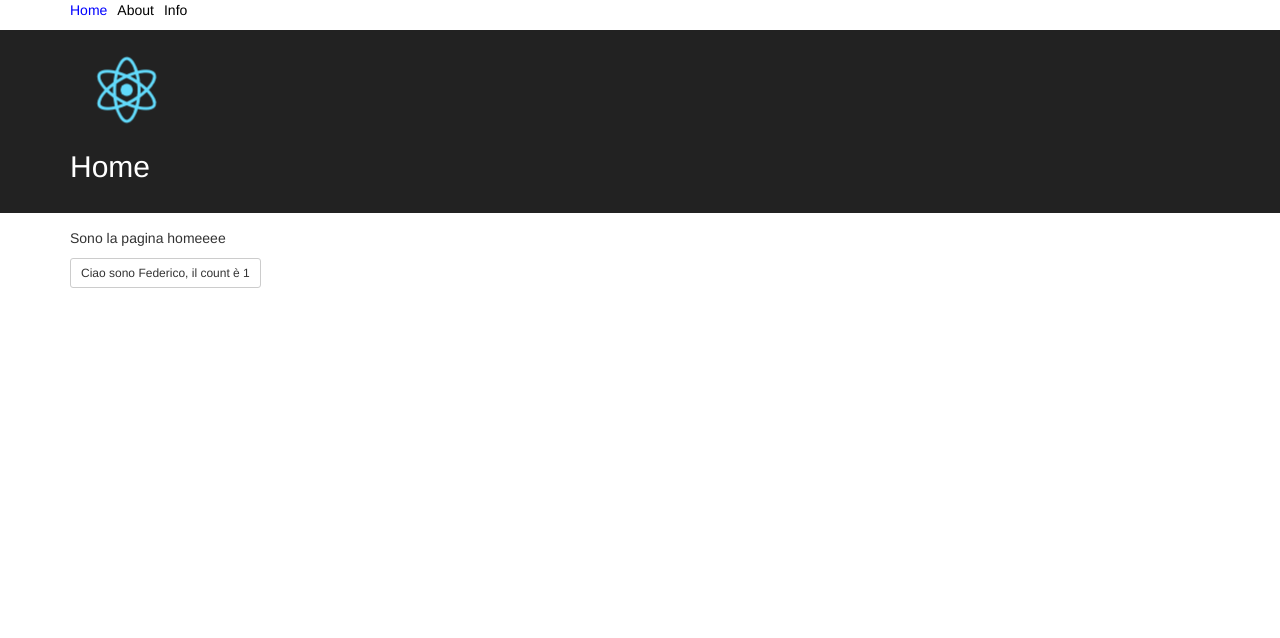
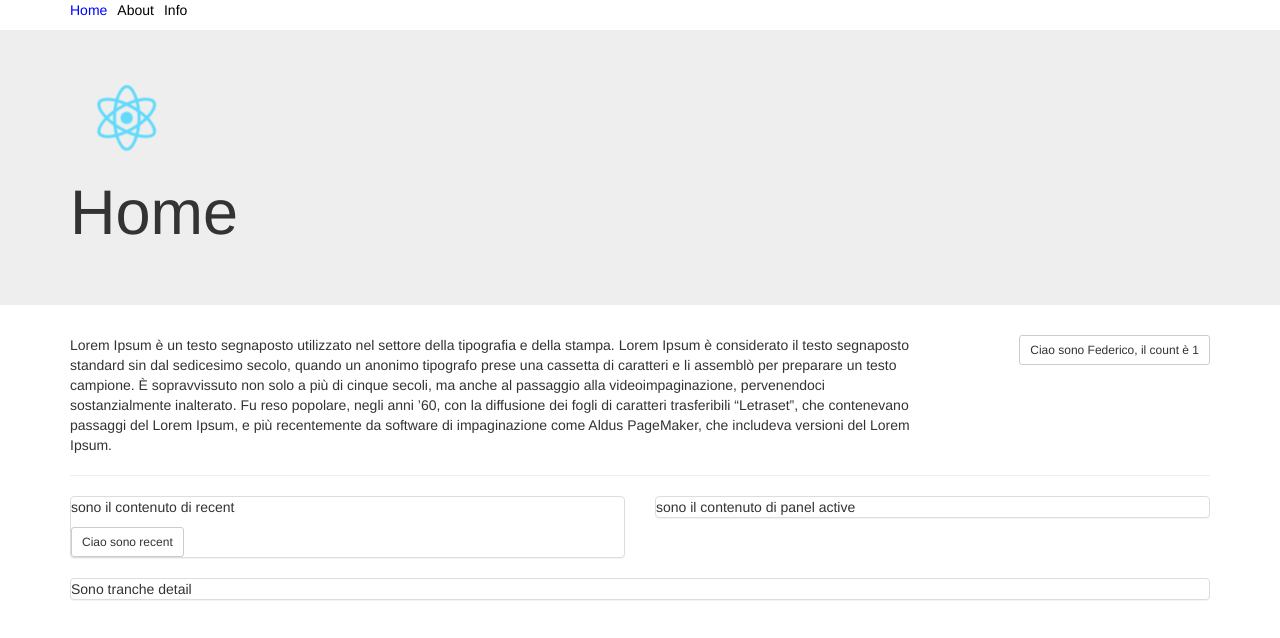
Before and after one commit to fbonomi/react-tutorial, a React (Create React App) app: page /info in a window 1280 px wide. Shown: the top 638 px of the page. Built offline with nearby package versions, Linux system fonts and the light colour scheme.

Commit message:
impostazione homepage

```diff
--- a/src/index.js
+++ b/src/index.js
@@ -1,7 +1,7 @@
 import React from 'react';
 import ReactDOM from 'react-dom';
 import { Router, Route, hashHistory } from 'react-router'
-import App from './pages/App/App';
+import App from './pages/App/Home';
 import About from './pages/About/About';
 import Info from './pages/Info/Info';
 
--- a/src/layouts/Base/Base.js
+++ b/src/layouts/Base/Base.js
@@ -1,6 +1,7 @@
 import React, { Component } from 'react';
 import logo from './logo.svg';
 import Navigation from '../../components/Navigation/Navigation';
+import Jumbotron from 'react-bootstrap/lib/Jumbotron';
 
 import './Base.css';
 
@@ -9,12 +10,12 @@ class Base extends Component {
         return (
             <div>
                 <Navigation menuItem={this.props.menuItem} />
-                <div className="App-header">
+                <Jumbotron>
                     <div className="container">
                         <img src={logo} className="App-logo" alt="logo" />
-                        <h2 title={this.props.title}>{this.props.title}</h2>
+                        <h1 title={this.props.title}>{this.props.title}</h1>
                     </div>
-                </div>
+                </Jumbotron>
                 <div className="container">
                     {this.props.children}
                 </div>
--- /dev/null
+++ b/src/pages/App/Active/Active.js
@@ -0,0 +1,34 @@
+import React, { Component } from 'react';
+import Panel from 'react-bootstrap/lib/Panel';
+
+class Active extends Component {
+
+    /*constructor(props) {
+        super(props);
+        this.state = {
+            name: 'Federico',
+            count: 1,
+        };
+
+        // This binding is necessary to make `this` work in the callback
+        this.handleClick = this.handleClick.bind(this);
+    }
+
+    handleClick() {
+        this.setState(prevState => ({
+            //name: prevState.name + 'AAAA',
+            count: (prevState.count + 1),
+        }));
+    }*/
+
+    render() {
+        return (
+            <Panel header="Active">
+                sono il contenuto di panel active
+            </Panel>
+        );
+    }
+
+}
+
+export default Active;
--- a/src/pages/App/App.js
+++ /dev/null
@@ -1,41 +0,0 @@
-import React, { Component } from 'react';
-import './App.css';
-import BaseLayout from '../../layouts/Base/Base';
-import Button from 'react-bootstrap/lib/Button';
-
-class App extends Component {
-
-    constructor(props) {
-        super(props);
-        this.state = {
-            name: 'Federico',
-            count: 1,
-        };
-
-        // This binding is necessary to make `this` work in the callback
-        this.handleClick = this.handleClick.bind(this);
-    }
-
-    handleClick() {
-        this.setState(prevState => ({
-            //name: prevState.name + 'AAAA',
-            count: (prevState.count + 1),
-        }));
-    }
-
-    render() {
-        return (
-            <div className="foooooo">
-                <BaseLayout title="Home" menuItem="home">
-                <p>Sono la pagina homeeee</p>
-                <Button bsStyle={ this.state.count%2===0 ? 'success' : 'default' } bsSize="small" onClick={this.handleClick}>
-                    Ciao sono { this.state.name }, il count è { this.state.count }
-                </Button>
-            </BaseLayout>
-        </div>
-        );
-    }
-
-}
-
-export default App;
--- /dev/null
+++ b/src/pages/App/Home.js
@@ -0,0 +1,64 @@
+import React, { Component } from 'react';
+import './Home.css';
+import BaseLayout from '../../layouts/Base/Base';
+
+import Recent from './Recent/Recent';
+import Active from './Active/Active';
+import TrancheDetail from './TrancheDetail/TrancheDetail';
+
+import Row from 'react-bootstrap/lib/Row';
+import Col from 'react-bootstrap/lib/Col';
+import Button from 'react-bootstrap/lib/Button';
+
+class App extends Component {
+
+    constructor(props) {
+        super(props);
+        this.state = {
+            name: 'Federico',
+            count: 1,
+        };
+
+        // This binding is necessary to make `this` work in the callback
+        this.handleClick = this.handleClick.bind(this);
+    }
+
+    handleClick() {
+        this.setState(prevState => ({
+            //name: prevState.name + 'AAAA',
+            count: (prevState.count + 1),
+        }));
+    }
+
+    render() {
+        return (
+            <div className="foooooo">
+                <BaseLayout title="Home" menuItem="home">
+                    <Row>
+                        <Col xs={9}>
+                            Lorem Ipsum è un testo segnaposto utilizzato nel settore della tipografia e della stampa. Lorem Ipsum è considerato il testo segnaposto standard sin dal sedicesimo secolo, quando un anonimo tipografo prese una cassetta di caratteri e li assemblò per preparare un testo campione. È sopravvissuto non solo a più di cinque secoli, ma anche al passaggio alla videoimpaginazione, pervenendoci sostanzialmente inalterato. Fu reso popolare, negli anni ’60, con la diffusione dei fogli di caratteri trasferibili “Letraset”, che contenevano passaggi del Lorem Ipsum, e più recentemente da software di impaginazione come Aldus PageMaker, che includeva versioni del Lorem Ipsum.
+                        </Col>
+                        <Col xs={3} className="text-right">
+                            <Button bsStyle={ this.state.count%2===0 ? 'success' : 'default' } bsSize="small" onClick={this.handleClick}>
+                                Ciao sono { this.state.name }, il count è { this.state.count }
+                            </Button>
+                        </Col>
+                    </Row>
+                    <hr />
+                    <Row style={ { 'margin-top': '15px' } }>
+                        <Col xs={6}>
+                            <Recent />
+                        </Col>
+                        <Col xs={6}>
+                            <Active />
+                        </Col>
+                    </Row>
+                    <TrancheDetail />
+                </BaseLayout>
+            </div>
+        );
+    }
+
+}
+
+export default App;
--- /dev/null
+++ b/src/pages/App/Recent/Recent.js
@@ -0,0 +1,39 @@
+import React, { Component } from 'react';
+import Panel from 'react-bootstrap/lib/Panel';
+import Button from 'react-bootstrap/lib/Button';
+
+class Recent extends Component {
+
+    constructor(props) {
+        super(props);
+        /*this.state = {
+            name: 'Federico',
+            count: 1,
+        };*/
+
+        // This binding is necessary to make `this` work in the callback
+        this.handleClick = this.handleClick.bind(this);
+    }
+
+    handleClick() {
+        /*this.setState(prevState => ({
+            //name: prevState.name + 'AAAA',
+            count: (prevState.count + 1),
+        }));*/
+        alert("sono il bottone di recent");
+    }
+
+    render() {
+        return (
+            <Panel header="Recent">
+                <p>sono il contenuto di recent</p>
+                <Button bsStyle="default" bsSize="small" onClick={this.handleClick}>
+                    Ciao sono recent
+                </Button>
+            </Panel>
+        );
+    }
+
+}
+
+export default Recent;
--- /dev/null
+++ b/src/pages/App/TrancheDetail/TrancheDetail.js
@@ -0,0 +1,34 @@
+import React, { Component } from 'react';
+import Panel from 'react-bootstrap/lib/Panel';
+
+class TrancheDetail extends Component {
+
+    constructor(props) {
+        super(props);
+        /*this.state = {
+         name: 'Federico',
+         count: 1,
+         };*/
+
+        // This binding is necessary to make `this` work in the callback
+        this.handleClick = this.handleClick.bind(this);
+    }
+
+    handleClick() {
+        /*this.setState(prevState => ({
+         //name: prevState.name + 'AAAA',
+         count: (prevState.count + 1),
+         }));*/
+    }
+
+    render() {
+        return (
+            <Panel header="Tranche detail">
+                Sono tranche detail
+            </Panel>
+        );
+    }
+
+}
+
+export default TrancheDetail;
```
Also changed, not shown: src/pages/App/Home.css (renamed from src/pages/App/App.css), 2 other files (tests, documents, lock files or other folders).
